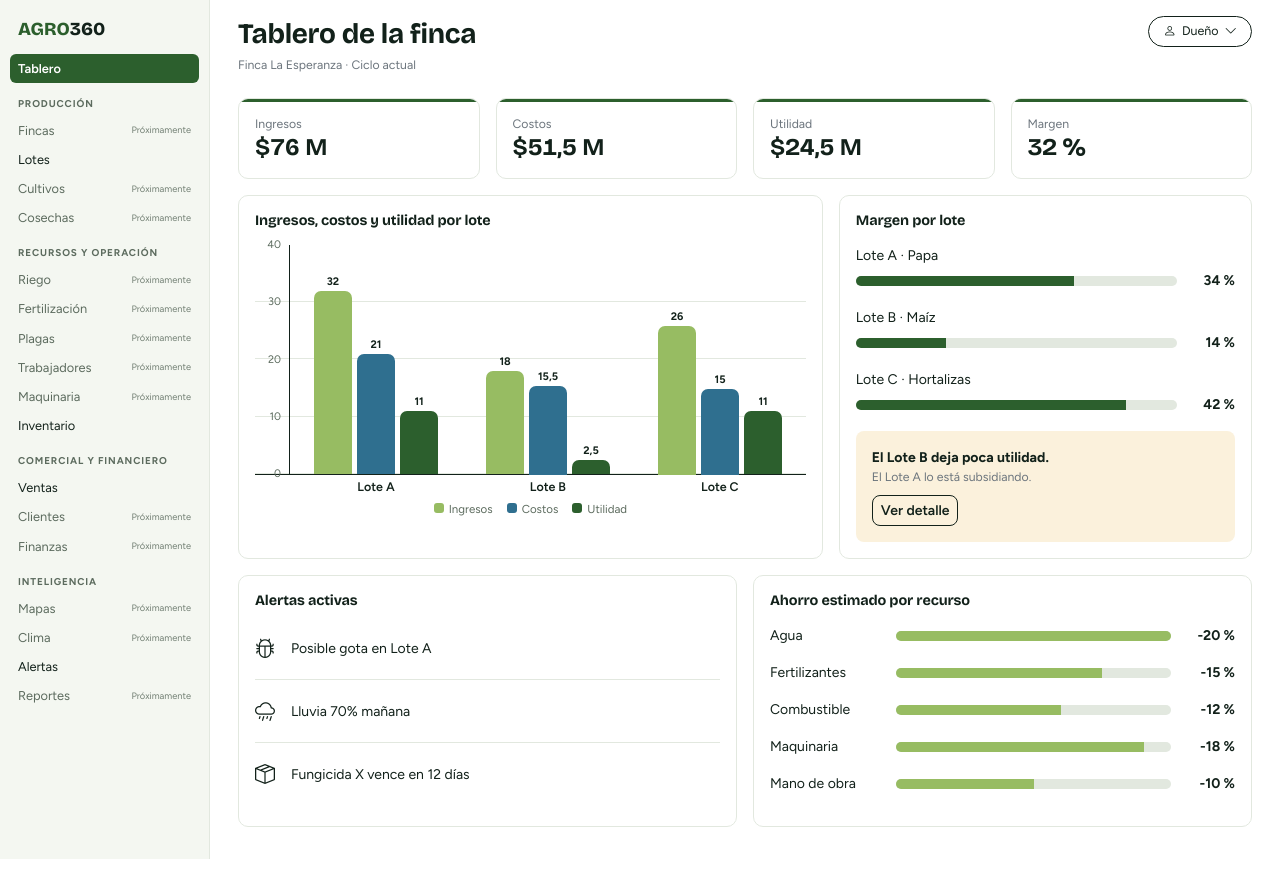
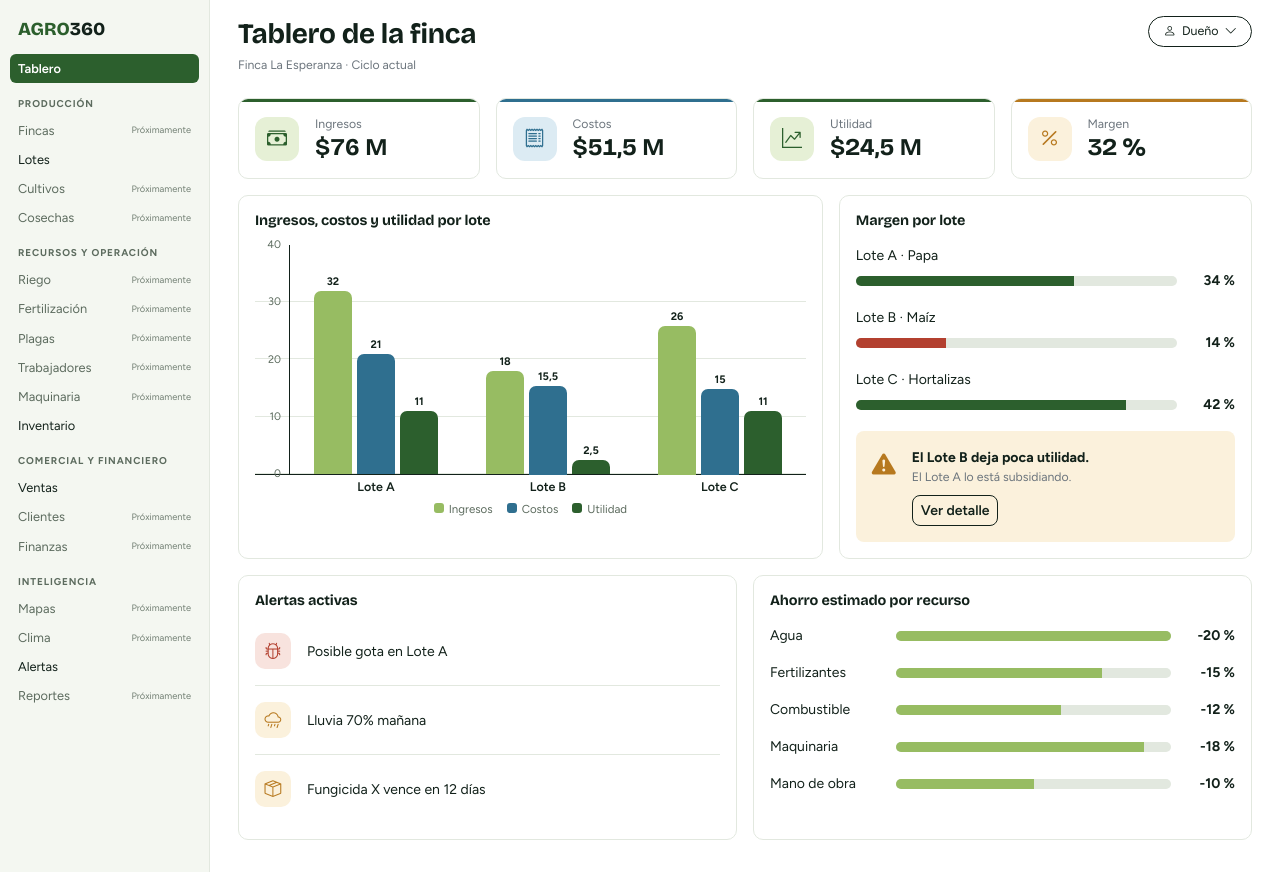
Before and after one commit to FelipeUCC898/Agro360-proyecto-electiva, an Angular app: page /tablero in a window 1280 px wide. Built offline with nearby package versions, Linux system fonts and the light colour scheme.

Commit message:
ajustes de color en el tablero y las alertas

```diff
--- a/src/app/pages/web/alertas/alertas.css
+++ b/src/app/pages/web/alertas/alertas.css
@@ -1 +1,28 @@
+.alerta { border-left-width: 4px !important; transition: box-shadow 0.15s ease; }
+.alerta:hover { box-shadow: 0 10px 22px -16px rgba(18, 33, 26, 0.45); }
+.alerta.p-urgente { border-left-color: var(--agro-bad) !important; }
+.alerta.p-aviso { border-left-color: var(--agro-warn) !important; }
+.alerta.p-info { border-left-color: var(--agro-leaf) !important; }
 .alerta.atendida { opacity: 0.55; background: var(--agro-soft); }
+
+.icono-alerta {
+  flex-shrink: 0;
+  width: 42px;
+  height: 42px;
+  display: grid;
+  place-items: center;
+  border-radius: 12px;
+  font-size: 1.25rem;
+  background: var(--agro-leaf-soft);
+  color: var(--agro-green);
+}
+.p-urgente .icono-alerta { background: var(--agro-bad-soft); color: var(--agro-bad); }
+.p-aviso .icono-alerta { background: var(--agro-warn-soft); color: var(--agro-warn); }
+
+.tarjeta-clima {
+  background: linear-gradient(135deg, #2c5f2d 0%, #2f6f8f 100%);
+  color: #fff;
+  border: 0;
+}
+.tarjeta-clima .text-secondary { color: rgba(255, 255, 255, 0.75) !important; }
+.tarjeta-clima .card-title { color: #fff; }
--- a/src/app/pages/web/alertas/alertas.html
+++ b/src/app/pages/web/alertas/alertas.html
@@ -7,8 +7,8 @@
         <h2 class="card-title mb-3">Alertas</h2>
         <div class="d-grid gap-3">
           @for (a of alertas; track a.id) {
-            <div class="border rounded-3 p-3 d-flex gap-3 align-items-start alerta" [class.atendida]="estaAtendida(a.id)">
-              <i class="bi fs-3 mt-1" [class]="iconos[a.tipo]"></i>
+            <div class="border rounded-3 p-3 d-flex gap-3 align-items-start alerta" [class]="'p-' + a.prioridad" [class.atendida]="estaAtendida(a.id)">
+              <span class="icono-alerta"><i class="bi" [class]="iconos[a.tipo]"></i></span>
               <div class="flex-grow-1">
                 <div class="fw-bold">{{ a.titulo }}</div>
                 <div class="text-secondary small">{{ a.detalle }}</div>
@@ -31,11 +31,11 @@
   </div>
 
   <div class="col-lg-4 d-grid gap-3 align-content-start">
-    <div class="card">
+    <div class="card tarjeta-clima">
       <div class="card-body">
         <h2 class="card-title mb-3">Clima de la finca</h2>
         <div class="d-flex align-items-center gap-3 mb-3">
-          <i class="bi bi-cloudy display-4"></i>
+          <i class="bi bi-cloud-sun display-4"></i>
           <div>
             <div class="h2 fw-bold mb-0">{{ clima.maxima }}° / {{ clima.minima }}°</div>
             <div class="text-secondary small">{{ clima.estado }}</div>
--- a/src/app/pages/web/tablero/tablero.css
+++ b/src/app/pages/web/tablero/tablero.css
@@ -1,2 +1,17 @@
 .aviso-lote { background: var(--agro-warn-soft); }
+.aviso-lote .bi { color: var(--agro-warn); }
 .fila-alerta:last-child { border-bottom: 0 !important; }
+.margen-bajo { background: var(--agro-bad); }
+
+.icono-alerta {
+  flex-shrink: 0;
+  width: 36px;
+  height: 36px;
+  display: grid;
+  place-items: center;
+  border-radius: 10px;
+  font-size: 1.05rem;
+}
+.icono-alerta.p-urgente { background: var(--agro-bad-soft); color: var(--agro-bad); }
+.icono-alerta.p-aviso { background: var(--agro-warn-soft); color: var(--agro-warn); }
+.icono-alerta.p-info { background: var(--agro-leaf-soft); color: var(--agro-green); }
--- a/src/app/pages/web/tablero/tablero.html
+++ b/src/app/pages/web/tablero/tablero.html
@@ -1,10 +1,10 @@
 <app-page-header titulo="Tablero de la finca" [subtitulo]="finca.nombre + ' · Ciclo actual'" />
 
 <div class="row g-3 mb-3">
-  <div class="col-6 col-xl-3"><app-kpi-card etiqueta="Ingresos" [valor]="millones(ingresos)" /></div>
-  <div class="col-6 col-xl-3"><app-kpi-card etiqueta="Costos" [valor]="millones(costos)" /></div>
-  <div class="col-6 col-xl-3"><app-kpi-card etiqueta="Utilidad" [valor]="millones(utilidad)" /></div>
-  <div class="col-6 col-xl-3"><app-kpi-card etiqueta="Margen" [valor]="margen + ' %'" /></div>
+  <div class="col-6 col-xl-3"><app-kpi-card etiqueta="Ingresos" [valor]="millones(ingresos)" icono="bi-cash-stack" tono="verde" /></div>
+  <div class="col-6 col-xl-3"><app-kpi-card etiqueta="Costos" [valor]="millones(costos)" icono="bi-receipt" tono="azul" /></div>
+  <div class="col-6 col-xl-3"><app-kpi-card etiqueta="Utilidad" [valor]="millones(utilidad)" icono="bi-graph-up-arrow" tono="verde" /></div>
+  <div class="col-6 col-xl-3"><app-kpi-card etiqueta="Margen" [valor]="margen + ' %'" icono="bi-percent" tono="ambar" /></div>
 </div>
 
 <div class="row g-3 mb-3">
@@ -25,16 +25,19 @@
             <div class="mb-1">{{ l.nombre }} · {{ l.cultivo.split(' ')[0] }}</div>
             <div class="d-flex align-items-center gap-3">
               <div class="progress flex-grow-1" role="progressbar" [attr.aria-valuenow]="l.margen" aria-valuemin="0" aria-valuemax="50">
-                <div class="progress-bar" [style.width.%]="l.margen * 2"></div>
+                <div class="progress-bar" [class.margen-bajo]="l.margen < 20" [style.width.%]="l.margen * 2"></div>
               </div>
               <strong class="text-end" style="min-width: 42px">{{ l.margen }} %</strong>
             </div>
           </div>
         }
-        <div class="rounded-3 p-3 mt-auto aviso-lote">
-          <div class="fw-bold">El Lote B deja poca utilidad.</div>
-          <div class="text-secondary small mb-2">El Lote A lo está subsidiando.</div>
-          <a class="btn btn-sm btn-outline-dark" routerLink="/lotes">Ver detalle</a>
+        <div class="rounded-3 p-3 mt-auto aviso-lote d-flex gap-3">
+          <i class="bi bi-exclamation-triangle-fill fs-4"></i>
+          <div>
+            <div class="fw-bold">El Lote B deja poca utilidad.</div>
+            <div class="text-secondary small mb-2">El Lote A lo está subsidiando.</div>
+            <a class="btn btn-sm btn-outline-dark" routerLink="/lotes">Ver detalle</a>
+          </div>
         </div>
       </div>
     </div>
@@ -48,7 +51,7 @@
         <h2 class="card-title mb-2">Alertas activas</h2>
         @for (a of alertas; track a.id) {
           <div class="d-flex align-items-center gap-3 py-3 border-bottom fila-alerta">
-            <i class="bi fs-5" [class]="iconos[a.tipo]"></i>
+            <span class="icono-alerta" [class]="'p-' + a.prioridad"><i class="bi" [class]="iconos[a.tipo]"></i></span>
             <span>{{ a.titulo }}</span>
           </div>
         }
```
